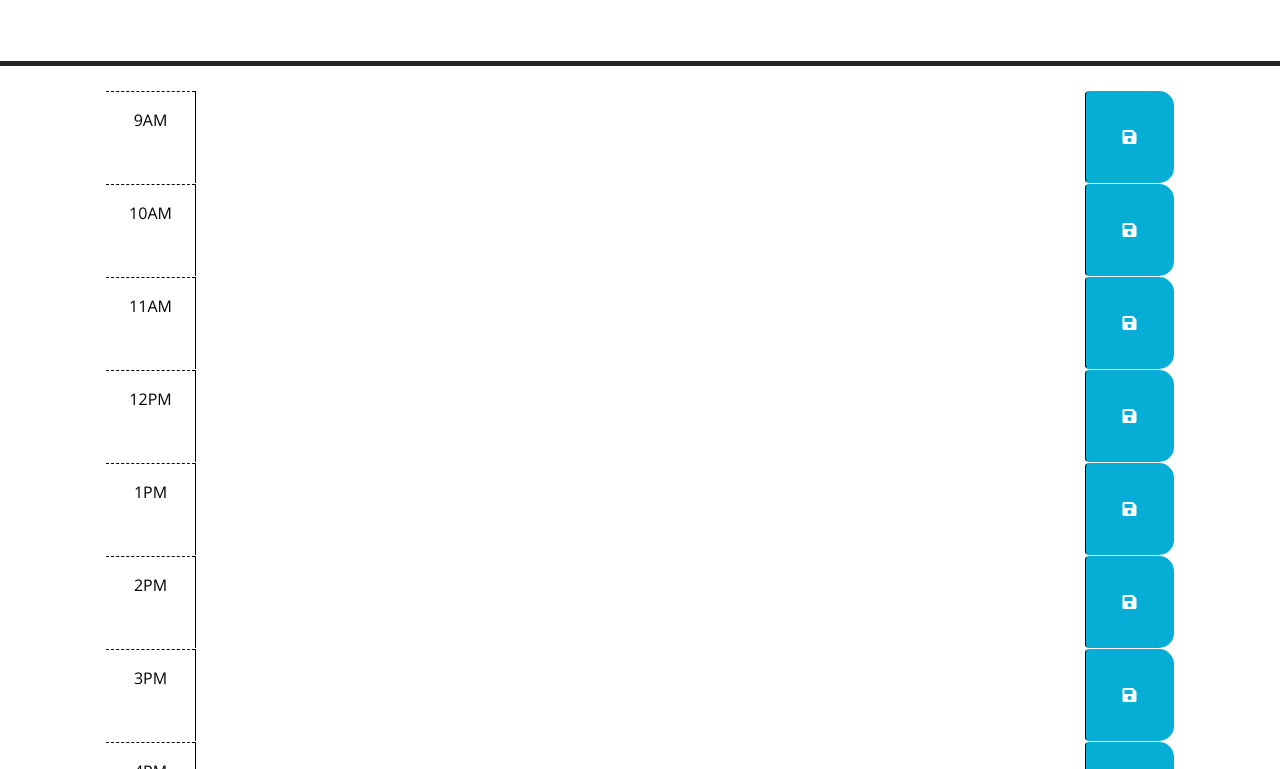
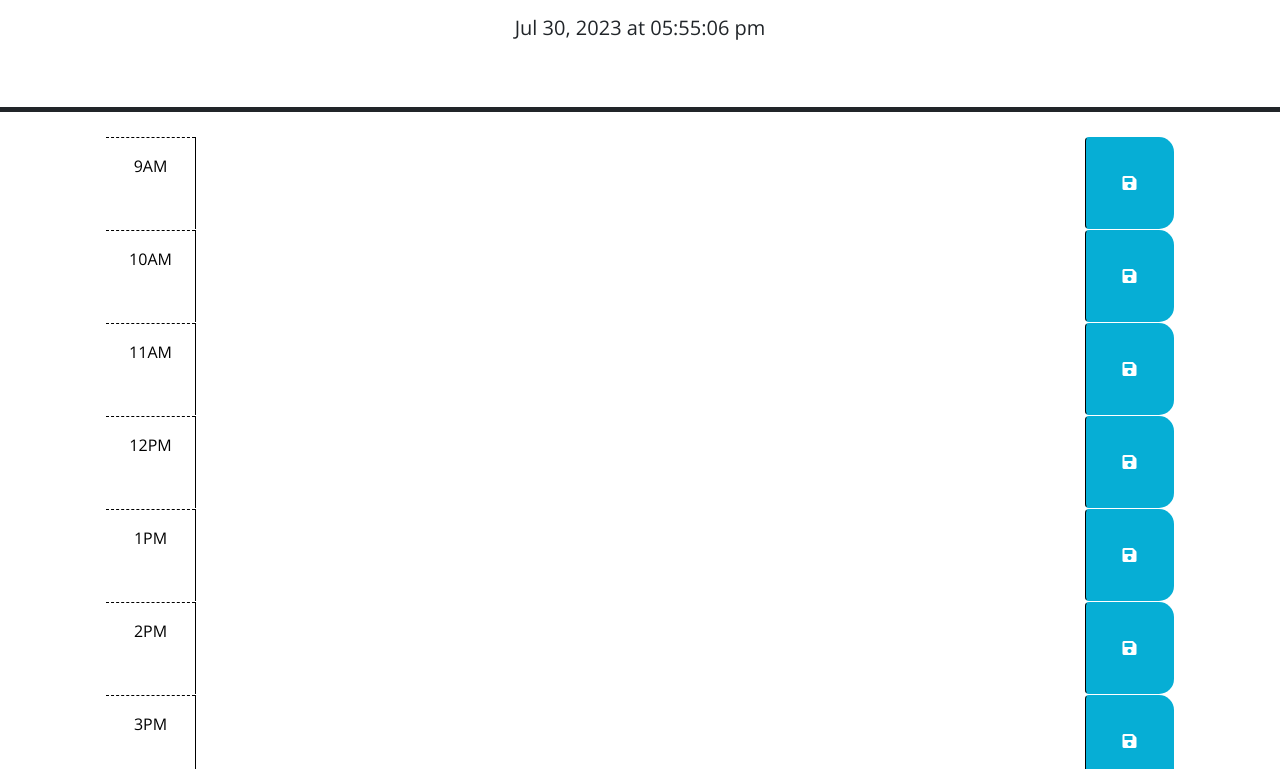
Before and after one commit to GameCatCam/day-planner-challenge, a plain HTML site: page index.html in a window 1280 px wide. Shown: the part 166-935 px from the top of the page. Drawn offline with nearby package versions, Linux system fonts and the light colour scheme.

Commit message:
added date at top of page

```diff
--- a/index.html
+++ b/index.html
@@ -18,7 +18,7 @@
       href="https://fonts.googleapis.com/css?family=Open+Sans&display=swap"
       rel="stylesheet"
     />
-    <link rel="stylesheet" href="./Assets/style.css"/>
+    <link rel="stylesheet" href="style.css"/>
     <title>Work Day Scheduler</title>
   </head>
 
@@ -104,6 +104,7 @@
         <i class="fas fa-save" aria-hidden="true"></i>
       </button>
     </div>
+
     <script src="https://code.jquery.com/jquery-3.4.1.min.js"></script>
     <script
       src="https://cdn.jsdelivr.net/npm/dayjs@1.11.3/dayjs.min.js"
@@ -111,6 +112,6 @@
       crossorigin="anonymous"
     ></script>
 
-    <script src="script.js" src="./Assets/script.js"></script>
+    <script src="script.js" src="script.js"></script>
   </body>
 </html>
--- a/Assets/script.js
+++ b/script.js
@@ -28,4 +28,9 @@ $(function () {
   // attribute of each time-block be used to do this?
   //
   // TODO: Add code to display the current date in the header of the page.
+
+  window.onload = setInterval(function() {
+    var currentDay = dayjs().format('MMM DD, YYYY [at] hh:mm:ss a');
+    $('#currentDay').text(currentDay)
+  }, 0)
 });
```
Also changed, not shown: style.css (renamed from Assets/style.css).
